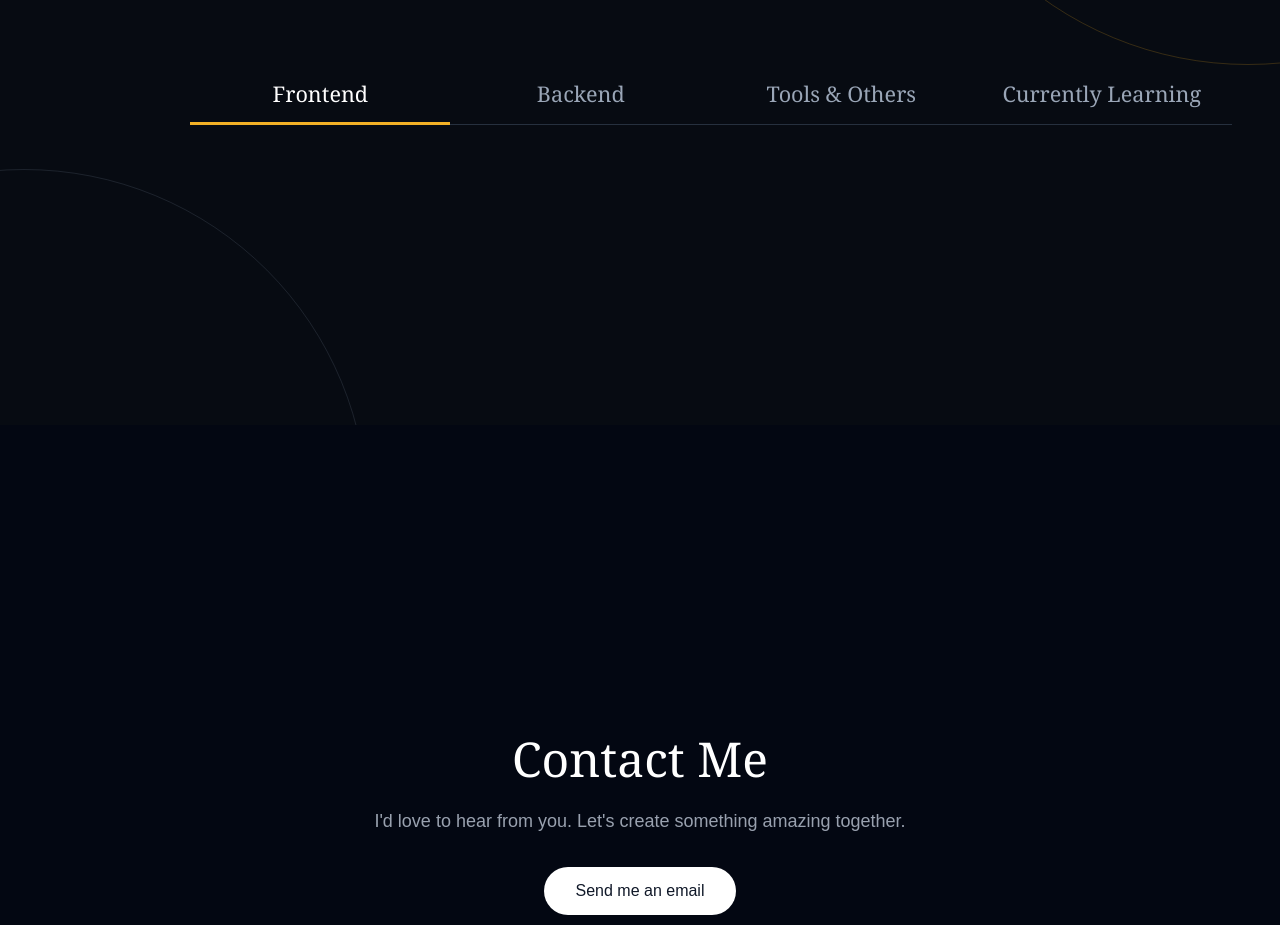
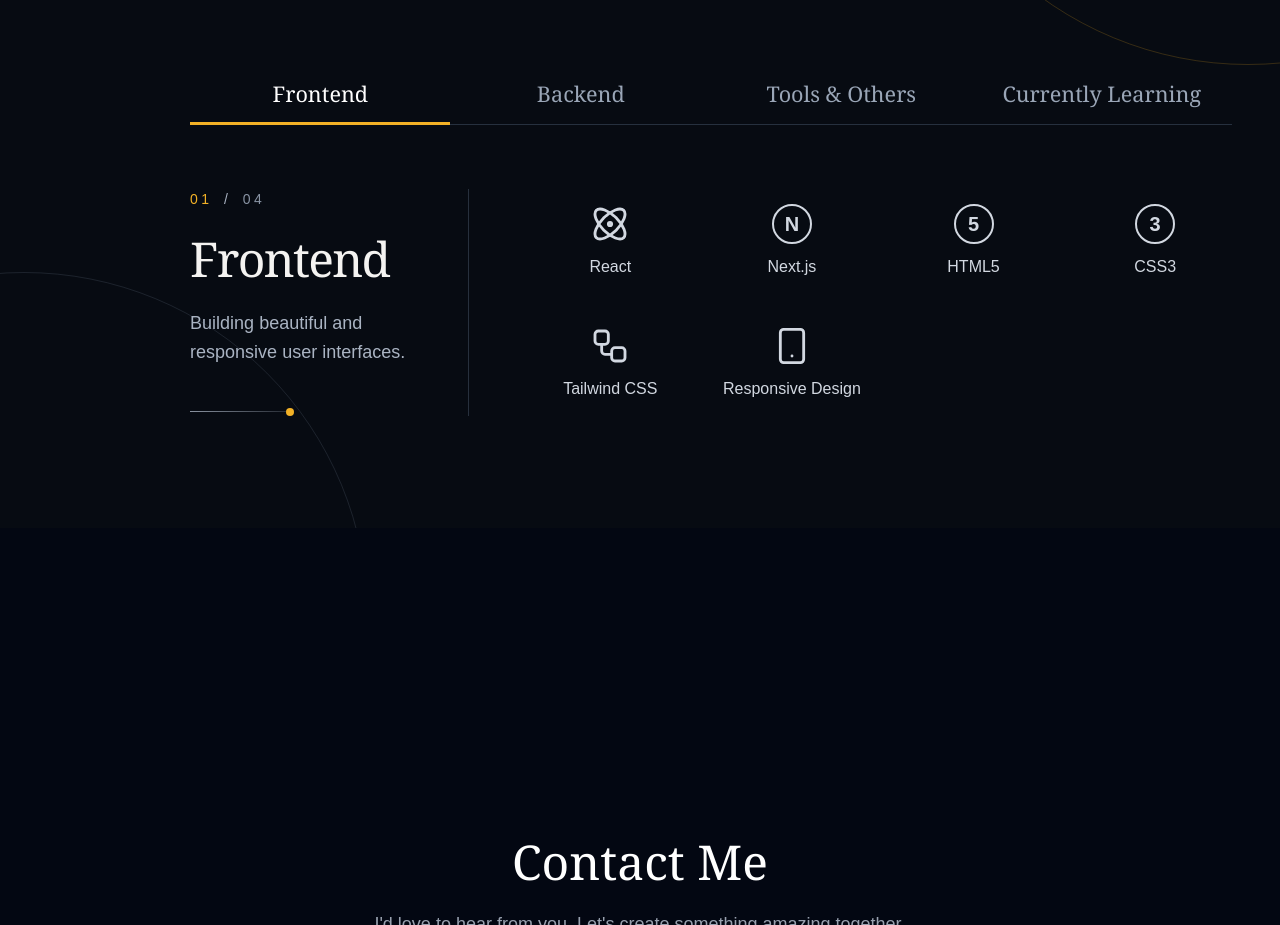
Before and after one commit to ResStorvin/personal-portfolio, a Next.js app: page / in a window 1280 px wide. Shown: the part 4140-5065 px from the top of the page. Built offline with nearby package versions, Linux system fonts and the light colour scheme.

Commit message:
Add initial skills section

```diff
--- a/components/skills.tsx
+++ b/components/skills.tsx
@@ -77,6 +77,22 @@ const skillGroups: SkillGroup[] = [
   },
 ];
 
+function SkillMark({ skill }: { skill: Skill }) {
+  const Icon = skill.icon;
+
+  if (skill.mark) {
+    return (
+      <span
+        aria-hidden="true"
+        className="grid size-10 place-items-center rounded-full border-2 border-current text-xl font-semibold leading-none">
+        {skill.mark}
+      </span>
+    );
+  }
+
+  return <Icon aria-hidden="true" className="size-10 stroke-[1.7]" />;
+}
+
 export function SkillsSection() {
   const [activeIndex, setActiveIndex] = useState(0);
   const activeGroup = skillGroups[activeIndex];
@@ -151,6 +167,44 @@ export function SkillsSection() {
               style={{ transform: `translateX(${activeIndex * 100}%)` }}
             />
           </div>
+
+          <div
+            key={activeIndex}
+            id="skills-panel"
+            role="tabpanel"
+            aria-labelledby={`skills-tab-${activeIndex}`}
+            className="skills-panel-enter grid gap-10 pt-12 md:grid-cols-[minmax(220px,0.8fr)_2fr] md:gap-16 md:pt-16">
+            <div className="flex flex-col justify-center border-b border-[#27303d] pb-8 md:border-b-0 md:border-r md:pb-0 md:pr-12">
+              <p className="mb-5 text-sm font-medium tracking-[0.25em] text-[#f2b126]">
+                {String(activeIndex + 1).padStart(2, "0")}{" "}
+                <span className="px-1 text-[#aab4c3]">/</span>{" "}
+                <span className="text-[#8994a4]">04</span>
+              </p>
+              <h3 className="font-serif text-4xl leading-tight tracking-[-0.035em] md:text-5xl">
+                {activeGroup.title}
+              </h3>
+              <p className="mt-5 max-w-sm text-base leading-relaxed text-[#aab4c3] md:text-lg">
+                {activeGroup.description}
+              </p>
+              <div aria-hidden="true" className="mt-10 flex items-center">
+                <span className="h-px w-24 bg-gradient-to-r from-[#aab4c3]/80 to-[#aab4c3]/20" />
+                <span className="size-2 rounded-full bg-[#f2b126]" />
+              </div>
+            </div>
+
+            <ul className="grid grid-cols-2 content-center gap-x-5 gap-y-10 sm:grid-cols-3 md:grid-cols-4 md:gap-x-7 md:gap-y-12">
+              {activeGroup.skills.map((skill) => (
+                <li
+                  key={skill.name}
+                  className="flex min-w-0 flex-col items-center gap-3 text-center text-[#d2d8e1]">
+                  <SkillMark skill={skill} />
+                  <span className="text-sm leading-snug md:text-base">
+                    {skill.name}
+                  </span>
+                </li>
+              ))}
+            </ul>
+          </div>
         </div>
       </div>
     </section>
```
